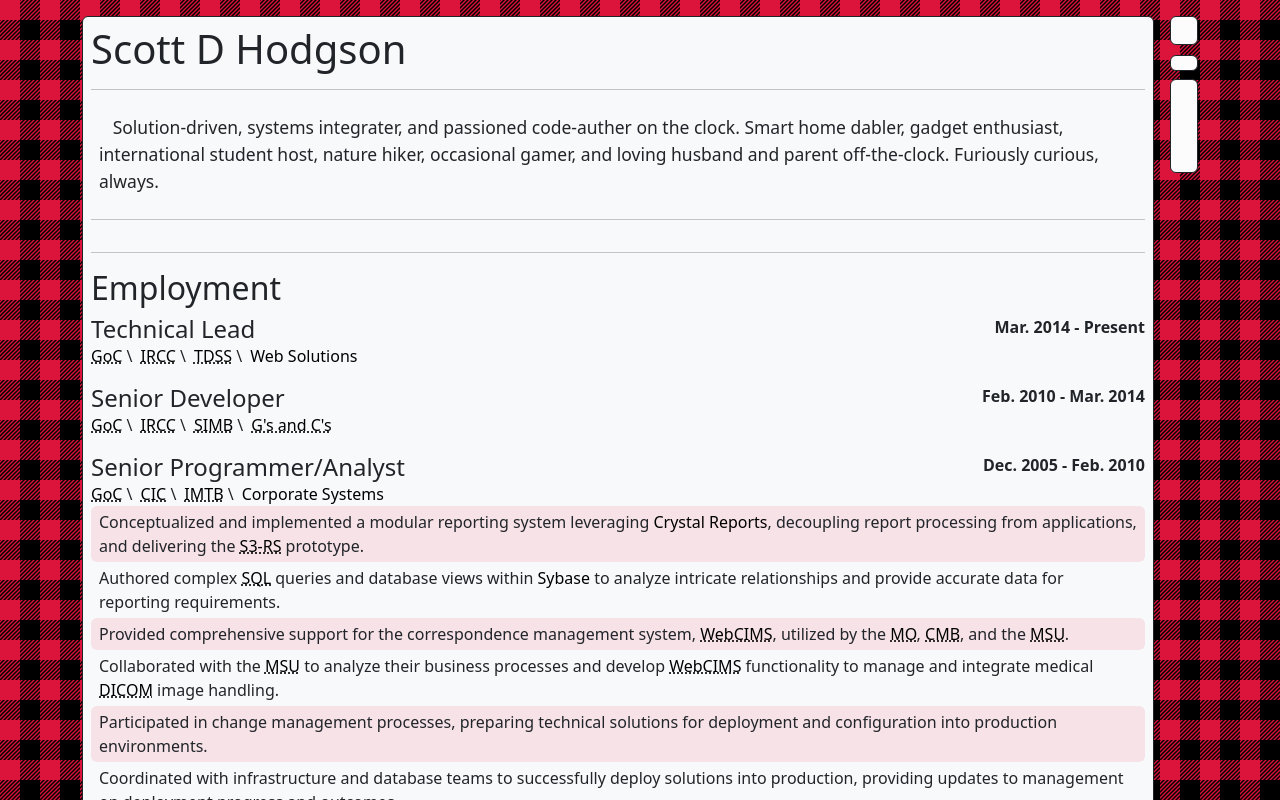
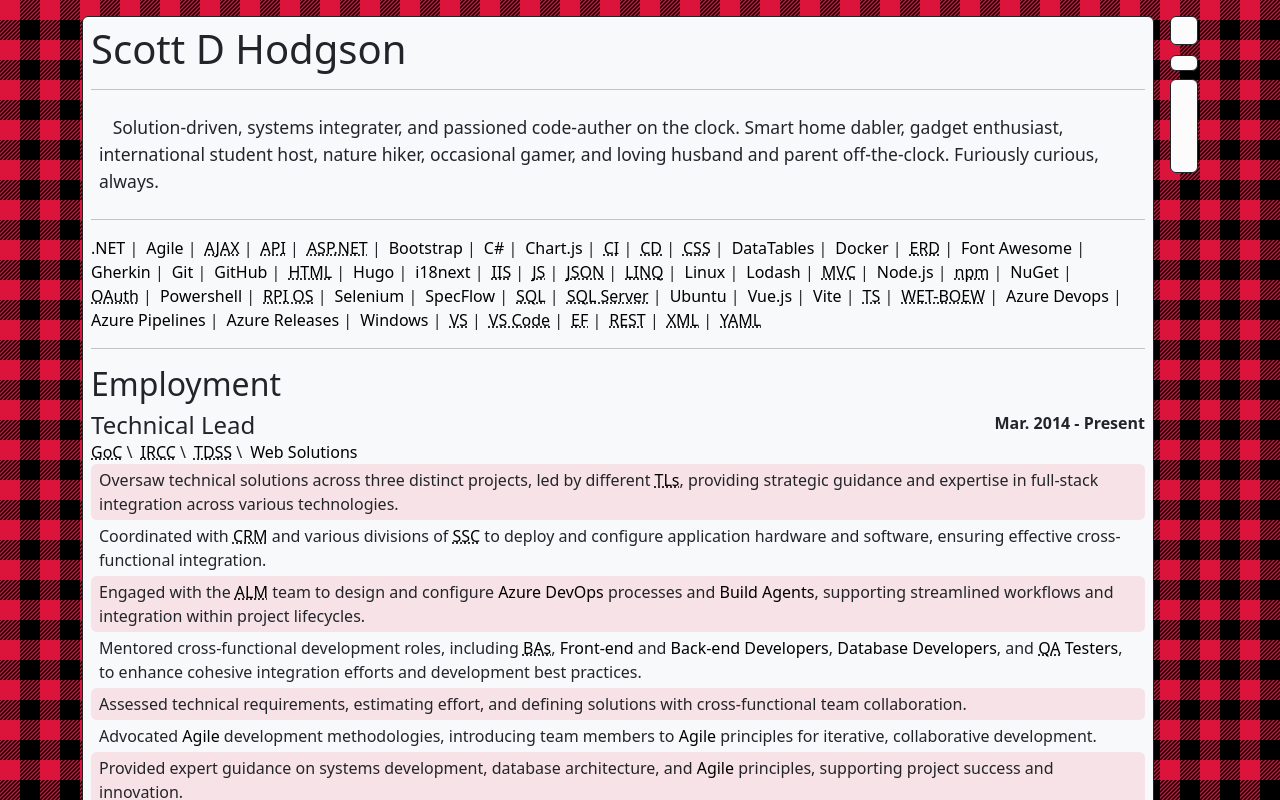
Before and after one commit to Scott-D-Hodgson/cv, a Vue app: page / in a window 1280 px wide. Shown: the top 800 px of the page. Built offline with nearby package versions, Linux system fonts and the light colour scheme; some icons are missing.

Commit message:
Fix when focused on all

```diff
--- a/src/components/layout/FocusItem.vue
+++ b/src/components/layout/FocusItem.vue
@@ -10,10 +10,10 @@
 const focus = useFocus();
 
 const shown = ref(computed(() => {
+    if (focus.get() === 'all') {
+        return true;
+    };
     if (props.focus === undefined) {
-        if (focus.get() === 'all') {
-            return true;
-        };
         return false;
     };
     if (typeof props.focus === 'string' && props.focus.trim().toLowerCase() === focus.get()) {
--- a/src/components/layout/TermList.vue
+++ b/src/components/layout/TermList.vue
@@ -21,10 +21,10 @@
     if (!props.focusSuppress) {
         return true;
     };
+    if (focus.get() === 'all') {
+        return true;
+    };
     if (termFocus === undefined) {
-        if (focus.get() === 'all') {
-            return true;
-        };
         return false;
     };
     if (typeof termFocus === 'string' && termFocus.trim().toLowerCase() === focus.get()) {
```
